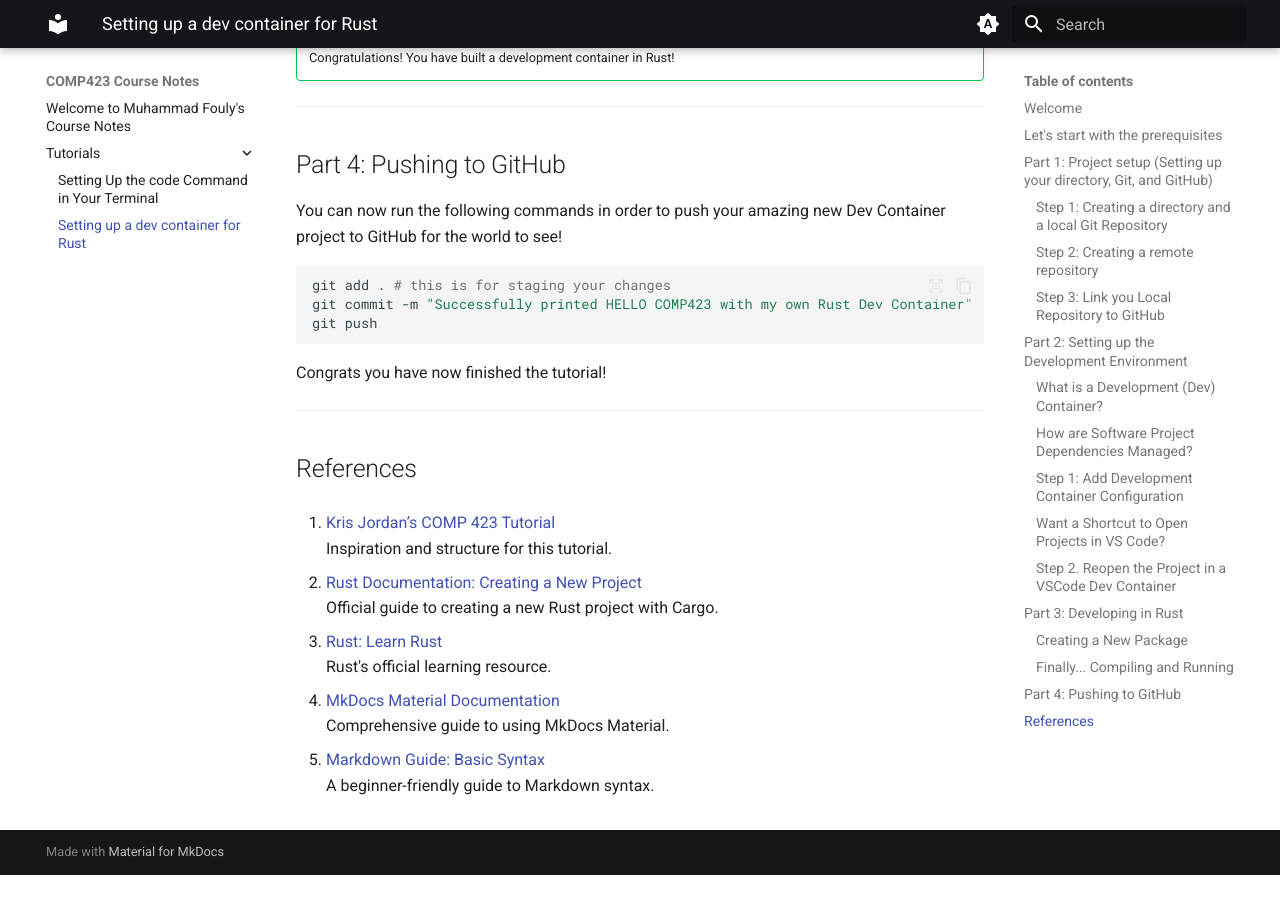
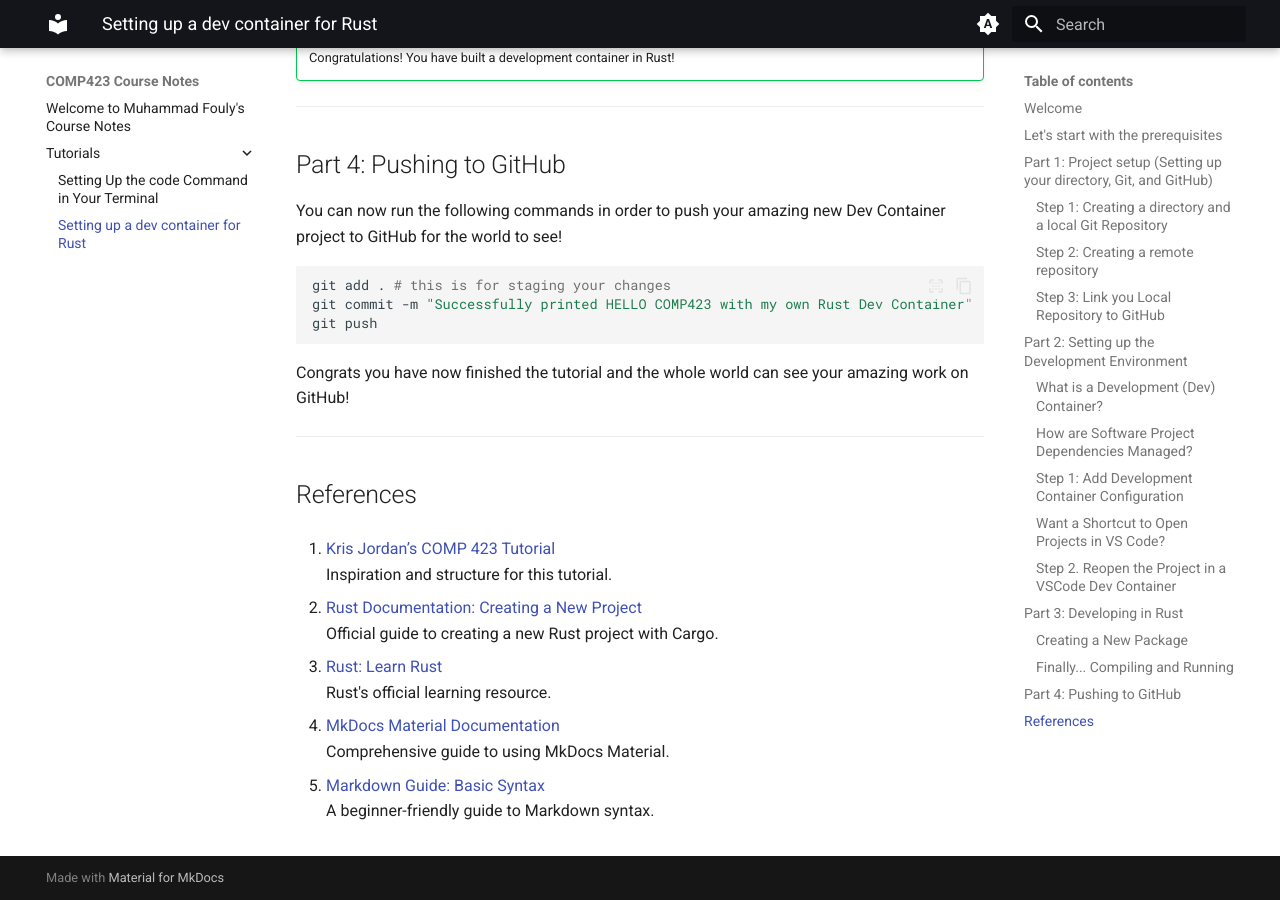
Before and after one commit to MuhammadDF/comp423-course-notes, an MkDocs documentation site: the page built from docs/tutorials/rust-setup.md, in a window 1280 px wide and 900 px high, scrolled down 8284 px. Built offline with MkDocs 1.6.1 and Material for MkDocs 9.7.7, drawn with Linux system fonts in a browser that asks for light colours; before the commit the page ends 9159 px from its top, so only the background shows below that; some of the changed text lies outside the part shown.

Commit message:
small final touches

````diff
--- a/docs/tutorials/rust-setup.md
+++ b/docs/tutorials/rust-setup.md
@@ -53,7 +53,7 @@ cd rust-dev-cont
 ``` bat
 git init
 ```
-- Create a README file and add the following
+- Create a README file and add the following:
 ``` bat
 echo "# Building a Dev Container in Rust" > README.md
 git add README.md
@@ -288,7 +288,7 @@ git commit -m "Successfully printed HELLO COMP423 with my own Rust Dev Container
 git push
 ```
 
-Congrats you have now finished the tutorial!
+Congrats you have now finished the tutorial and the whole world can see your amazing work on GitHub!
 
 ---
 
````
